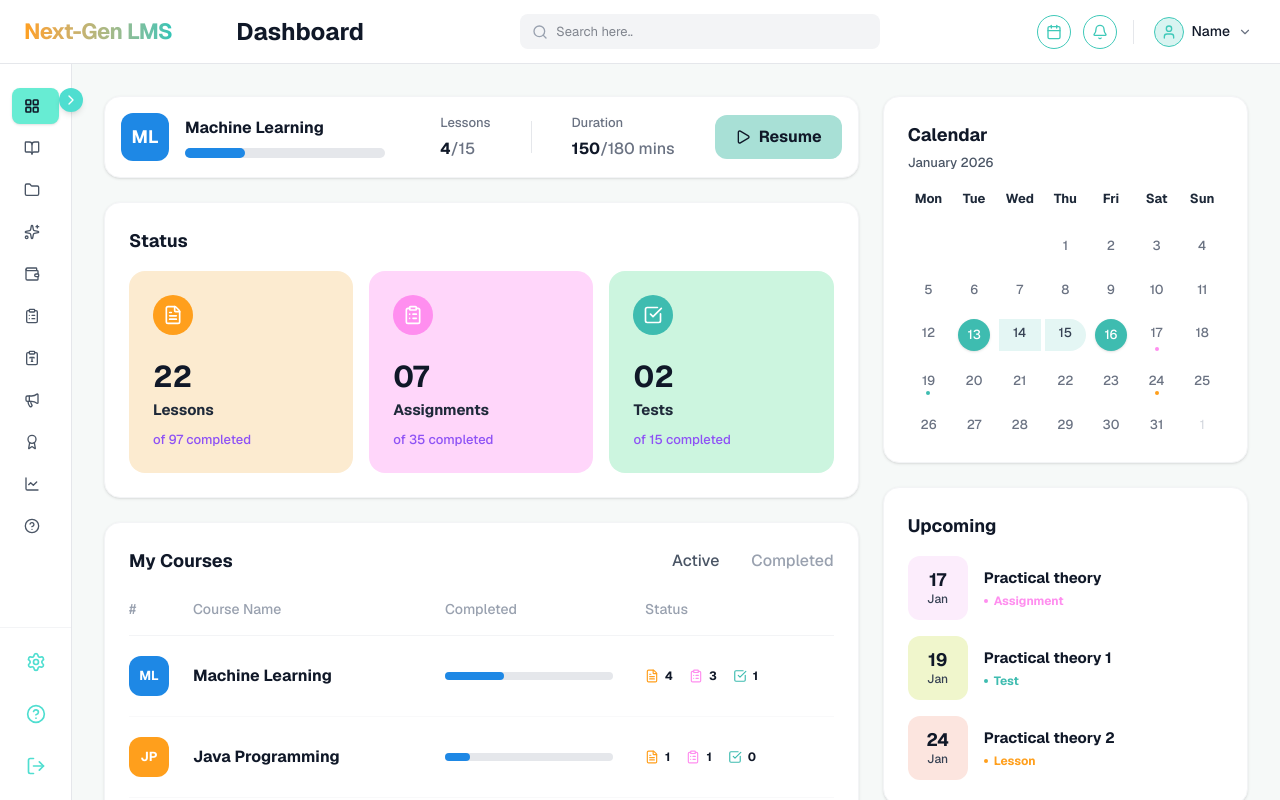
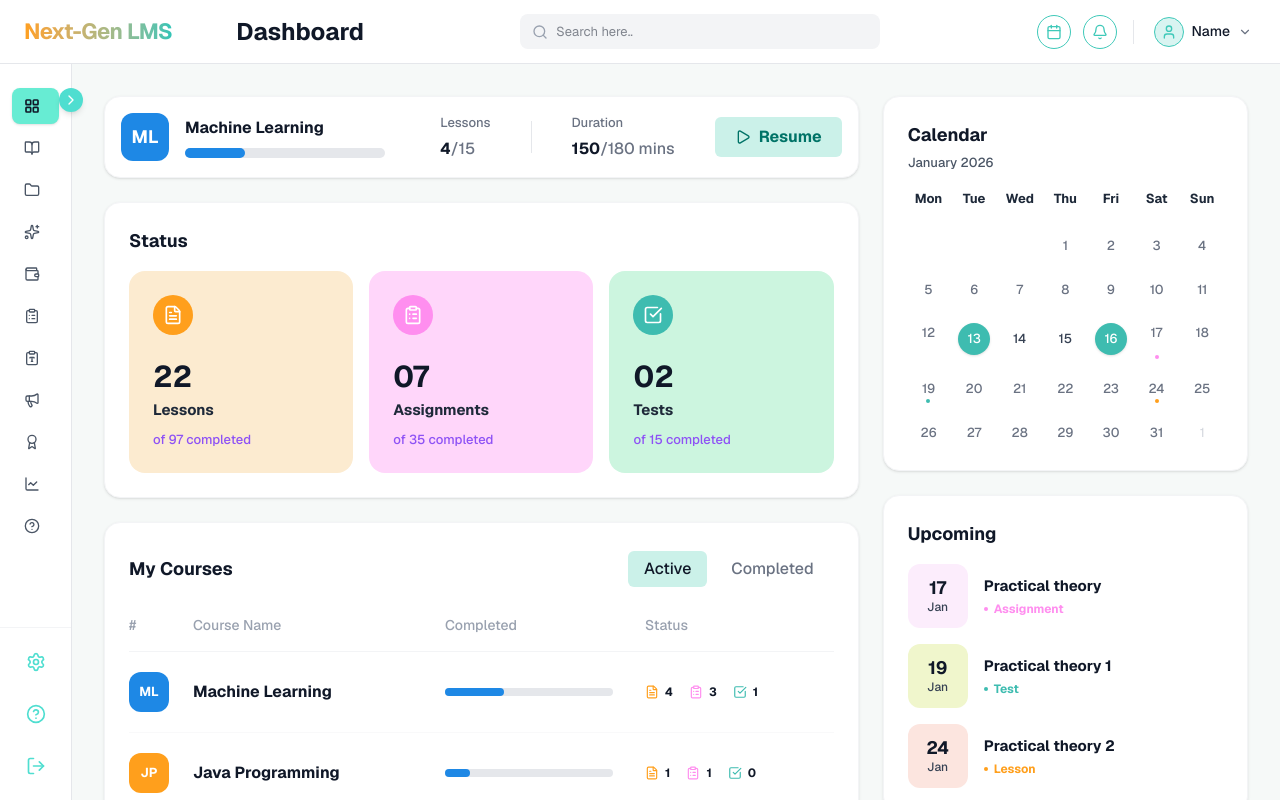
Before and after one commit to faizaanjum7/next-gen-lms, a Next.js app: page /dashboard in a window 1280 px wide. Built offline with nearby package versions, Linux system fonts and the light colour scheme.

Commit message:
minor css updates

```diff
--- a/app/dashboard/page.tsx
+++ b/app/dashboard/page.tsx
@@ -35,7 +35,7 @@ export default function DashboardPage() {
                                 <div className="font-bold text-gray-900">150<span className="text-gray-500 font-medium">/180 mins</span></div>
                             </div>
 
-                            <button className="bg-[#a8e0d6] hover:bg-[#8fd6cc] text-gray-900 font-bold px-5 py-2.5 rounded-xl flex items-center gap-2 transition-colors ml-auto md:ml-0">
+                            <button className="bg-[#cbf1e9] hover:bg-[#4fcebb] text-[#007367] hover:text-[#004d44] font-bold px-5 py-2 rounded-md flex items-center gap-2 transition-colors ml-auto md:ml-0">
                                 <Play className="w-4 h-4" /> Resume
                             </button>
                         </div>
@@ -82,9 +82,9 @@ export default function DashboardPage() {
                     <div className="bg-white rounded-2xl p-5 md:p-6 shadow-sm border border-gray-100 overflow-x-auto">
                         <div className="flex items-center justify-between mb-6 min-w-[500px]">
                             <h2 className="text-lg font-bold text-gray-900">My Courses</h2>
-                            <div className="flex gap-8">
-                                <span className="text-gray-600 font-medium cursor-pointer">Active</span>
-                                <span className="text-gray-400 font-medium cursor-pointer hover:text-gray-600">Completed</span>
+                            <div className="flex gap-2 bg-white rounded-lg p-1">
+                                <button className="text-gray-900 font-medium px-4 py-1.5 rounded-md bg-[#cbf1e9] transition-colors">Active</button>
+                                <button className="text-gray-500 font-medium px-4 py-1.5 rounded-md hover:bg-gray-50 transition-colors">Completed</button>
                             </div>
                         </div>
 
@@ -199,12 +199,22 @@ export default function DashboardPage() {
                             <div className="text-gray-500 py-1 font-medium">11</div>
 
                             <div className="text-gray-500 py-1 font-medium">12</div>
-                            <div className="bg-[#3ebcb0] text-white rounded-full w-8 h-8 flex items-center justify-center mx-auto relative font-medium shadow-sm">
-                                13
+                            <div className="relative flex justify-center py-1">
+                                <div className="absolute top-1 bottom-1 left-1/2 -right-1 bg-[#cbf1e9] -z-10"></div>
+                                <div className="bg-[#3ebcb0] text-white rounded-full w-8 h-8 flex items-center justify-center font-medium shadow-sm relative z-10">13</div>
                             </div>
-                            <div className="bg-[#e4f6f4] py-1 text-gray-700 font-medium">14</div>
-                            <div className="bg-[#e4f6f4] py-1 text-gray-700 font-medium rounded-r-full">15</div>
-                            <div className="bg-[#3ebcb0] py-1 text-white font-medium rounded-full w-8 h-8 flex items-center justify-center mx-auto shadow-sm">16</div>
+                            <div className="relative flex justify-center py-1">
+                                <div className="absolute top-1 bottom-1 -left-1 -right-1 bg-[#cbf1e9] -z-10"></div>
+                                <span className="text-gray-700 font-medium relative z-10 flex h-8 items-center">14</span>
+                            </div>
+                            <div className="relative flex justify-center py-1">
+                                <div className="absolute top-1 bottom-1 -left-1 -right-1 bg-[#cbf1e9] -z-10"></div>
+                                <span className="text-gray-700 font-medium relative z-10 flex h-8 items-center">15</span>
+                            </div>
+                            <div className="relative flex justify-center py-1">
+                                <div className="absolute top-1 bottom-1 right-1/2 -left-1 bg-[#cbf1e9] -z-10"></div>
+                                <div className="bg-[#3ebcb0] text-white rounded-full w-8 h-8 flex items-center justify-center font-medium shadow-sm relative z-10">16</div>
+                            </div>
                             <div className="text-gray-500 py-1 relative font-medium">
                                 17
                                 <span className="w-1 h-1 bg-[#ff8eef] rounded-full absolute bottom-0 left-1/2 -translate-x-1/2"></span>
```
